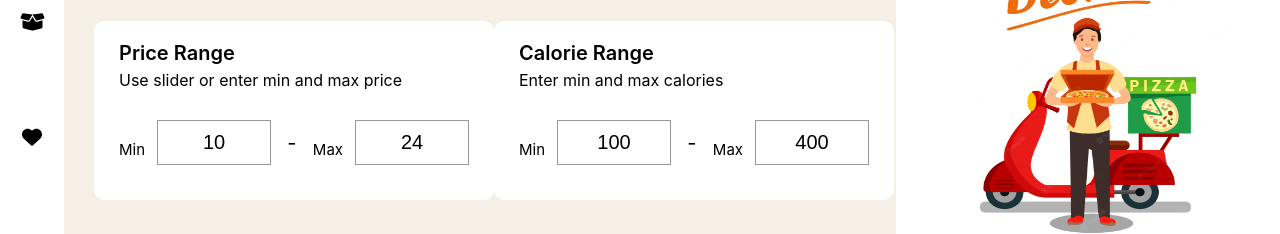
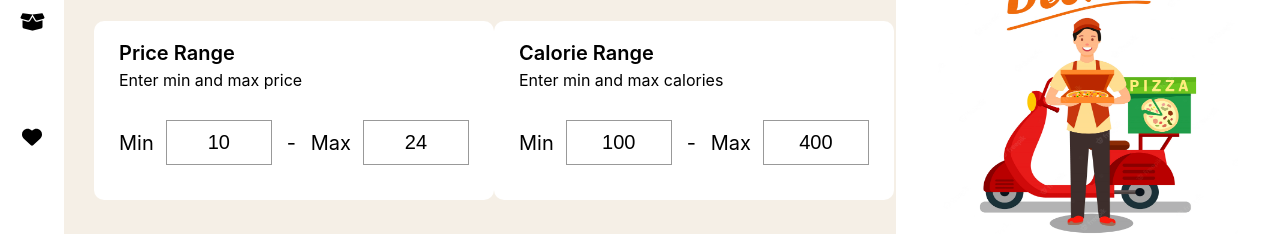
Before and after one commit to HarshitG24/mealbuddy, a React (Create React App) app in the folder frontend/: page / in a window 1280 px wide. Shown: the part 149-383 px from the top of the page. Built offline with nearby package versions, Linux system fonts and the light colour scheme; no server answers; the HTML template or start-up script is replaced by a standard one.

Commit message:
fixed content/color/alignment issues on home page

```diff
--- a/frontend/src/components/home/Slider.js
+++ b/frontend/src/components/home/Slider.js
@@ -13,7 +13,7 @@ function Slider({
     <div className="wrapper">
       <header>
         <h2>Price Range</h2>
-        <p>Use slider or enter min and max price</p>
+        <p>Enter min and max price</p>
       </header>
       <div className="price-input">
         <div className="field">
--- a/frontend/src/components/home/css/pagination.css
+++ b/frontend/src/components/home/css/pagination.css
@@ -19,6 +19,7 @@
   display: flex;
   justify-content: center;
   align-items: center;
+  color: #421e1e;
 }
 
 .selected_ul {
--- a/frontend/src/components/home/css/product.css
+++ b/frontend/src/components/home/css/product.css
@@ -7,9 +7,9 @@
   --heart-background: rgb(245, 210, 209);
 }
 
-span {
+/* span {
   margin-top: 2rem;
-}
+} */
 
 .product_img {
   width: 20rem;
--- a/frontend/src/components/home/css/slider.css
+++ b/frontend/src/components/home/css/slider.css
@@ -44,7 +44,10 @@ header p {
 }
 
 .field span {
-  font-size: 1.5rem;
+  font-size: 2rem;
+  display: flex;
+  align-items: center;
+  justify-content: center;
 }
 
 input[type="number"]::-webkit-outer-spin-button,
```
